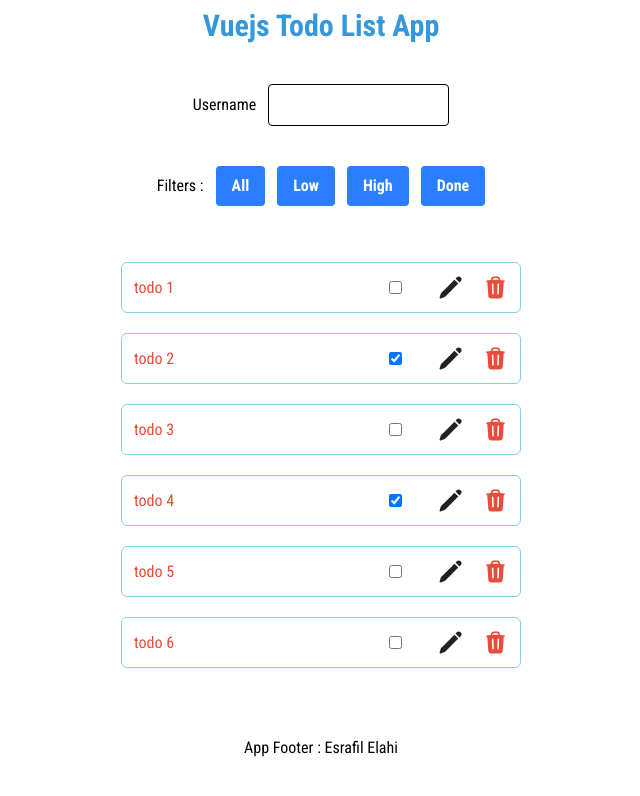
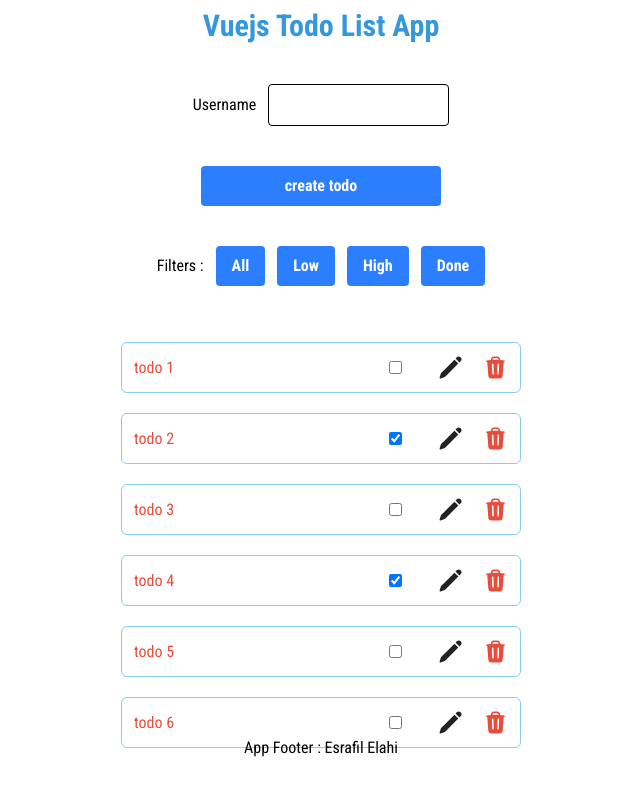
Before and after one commit to EsrafilElahi/vue-todo, a Vue app: page / in a window 1280 px wide. Shown: the top 796 px of the page, without its empty margins (319-959 px from the left). Built offline with nearby package versions, Linux system fonts and the light colour scheme.

Commit message:
add create todo route

```diff
--- a/src/views/HomePage.vue
+++ b/src/views/HomePage.vue
@@ -6,6 +6,9 @@ import TodoItem from "../components/TodoItem.vue";
 import FilterTodos from "../components/FilterTodos.vue";
 import SearchTodos from "../components/SearchTodos.vue";
 import AppFooter from "../components/AppFooter.vue";
+import { useRouter } from "vue-router";
+
+const router = useRouter();
 
 const todos = ref<Todo[]>([
   {
@@ -93,6 +96,10 @@ const onDelete = (id: number) => {
     <!-- <SearchTodos label="Username" id="username" :handleChange="handleChange" /> -->
     <SearchTodos label="Username" id="username" v-model="searchedTodo" />
 
+    <button class="btn w-[15rem]" @click="router.push({ name: 'todo.create' })">
+      create todo
+    </button>
+
     <FilterTodos @handleSelectFilter="handleSelectFilter" />
 
     <div
```
Also changed, not shown: src/views/AddViewEditTodoPage.vue (renamed from src/views/EditTodoPage.vue).
